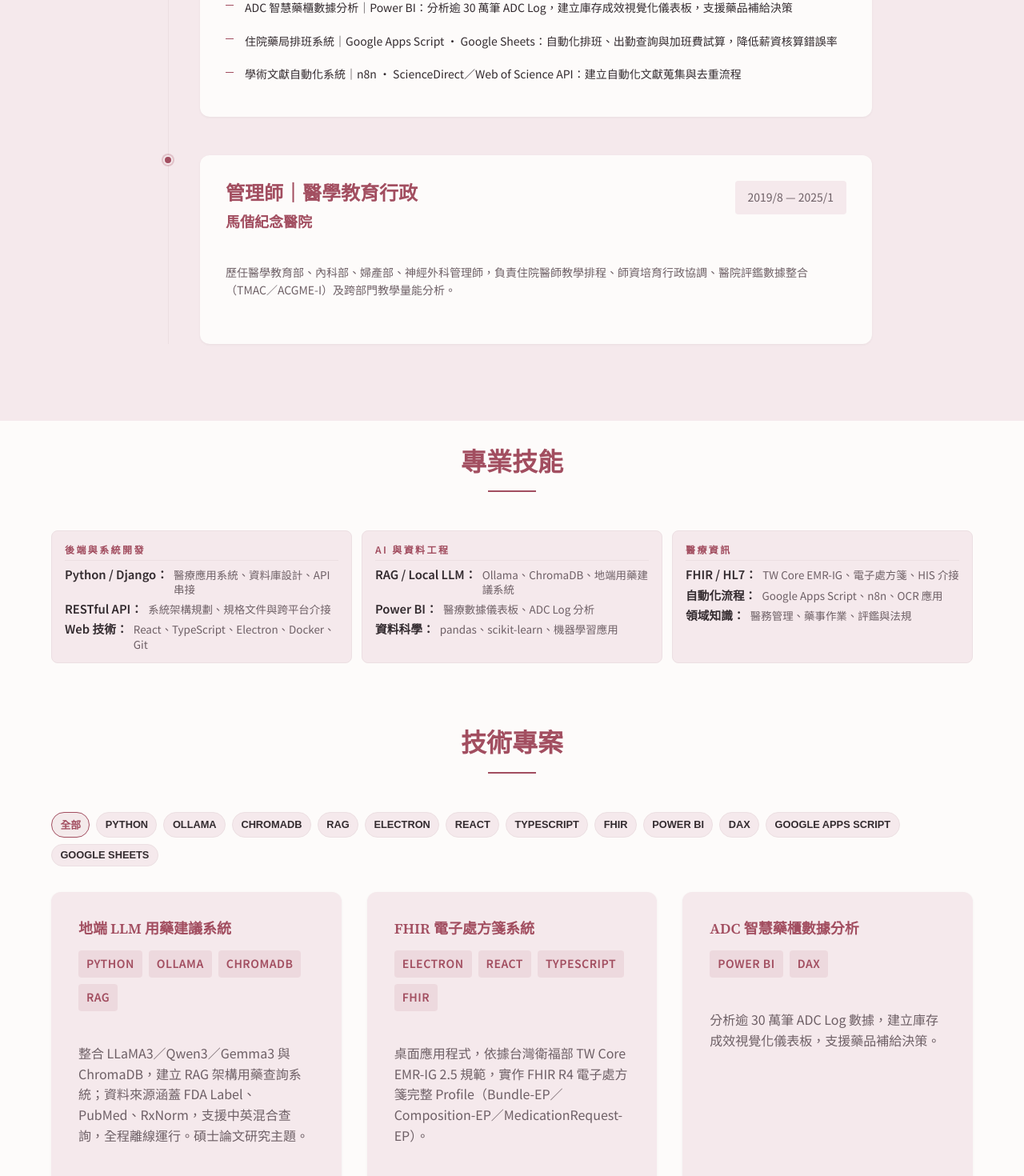
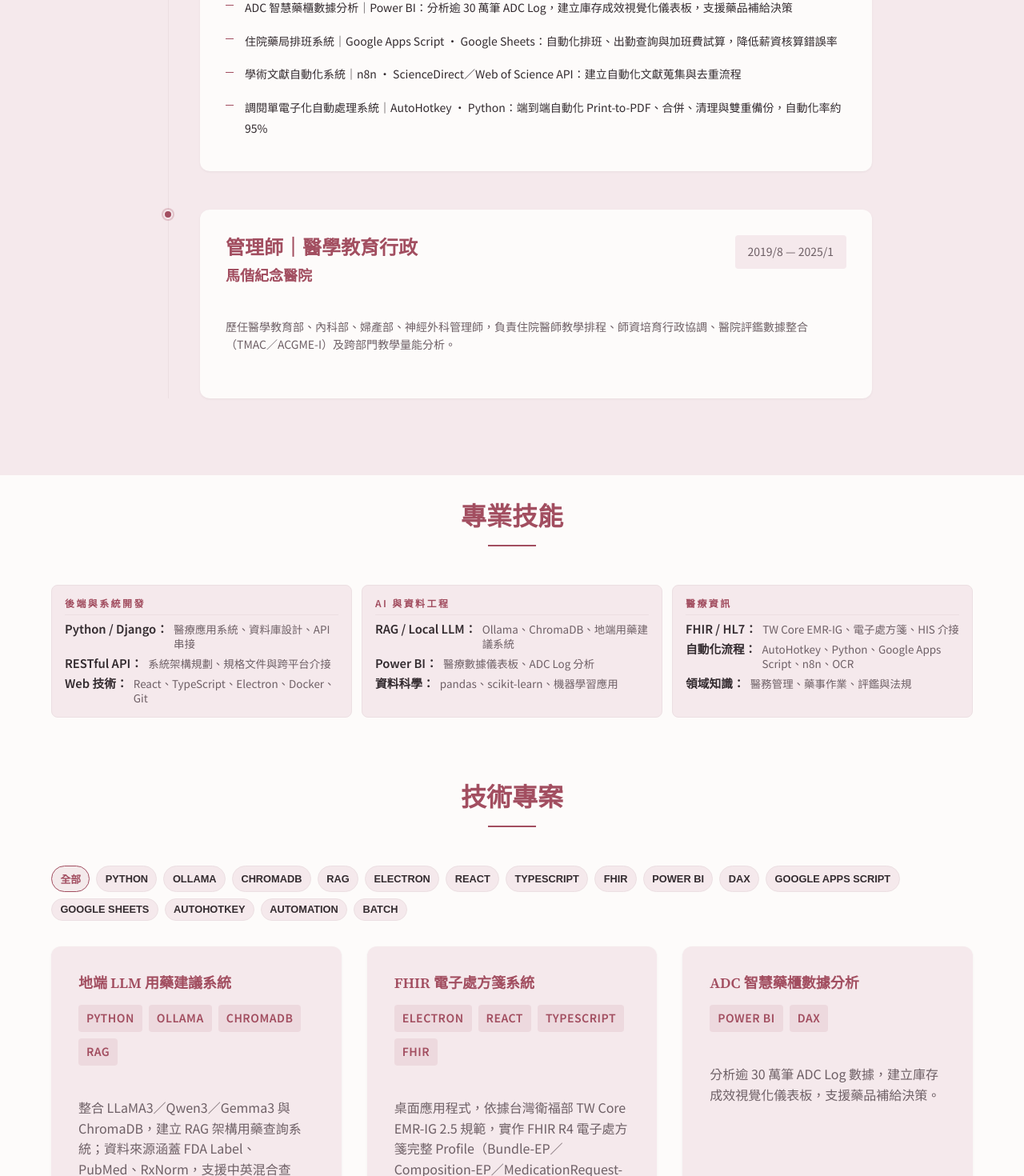
Before and after one commit to Tai-Ju/ruru-cv, a Vue app: page / in a window 1280 px wide. Shown: the part 2159-3629 px from the top of the page at 80% size. Built offline with nearby package versions, Linux system fonts and the light colour scheme.

Commit message:
feat: 新增調閱單電子化自動處理系統至技術專案
以 AutoHotkey + Python 端到端自動化敘事呈現，並連結 GitHub 專案與工作經歷亮點。

Co-authored-by: Cursor <cursoragent@cursor.com>

```diff
--- a/src/components/resume/ResumeExperience.vue
+++ b/src/components/resume/ResumeExperience.vue
@@ -32,7 +32,8 @@ const experiencesZh = [
       'FHIR 電子處方箋系統｜Electron · React · TypeScript：依 TW Core EMR-IG 2.5 實作 FHIR R4 電子處方箋完整 Profile',
       'ADC 智慧藥櫃數據分析｜Power BI：分析逾 30 萬筆 ADC Log，建立庫存成效視覺化儀表板，支援藥品補給決策',
       '住院藥局排班系統｜Google Apps Script · Google Sheets：自動化排班、出勤查詢與加班費試算，降低薪資核算錯誤率',
-      '學術文獻自動化系統｜n8n · ScienceDirect／Web of Science API：建立自動化文獻蒐集與去重流程'
+      '學術文獻自動化系統｜n8n · ScienceDirect／Web of Science API：建立自動化文獻蒐集與去重流程',
+      '調閱單電子化自動處理系統｜AutoHotkey · Python：端到端自動化 Print-to-PDF、合併、清理與雙重備份，自動化率約 95%'
     ]
   },
   {
@@ -76,7 +77,8 @@ const experiencesEn = [
       'FHIR e-prescription desktop app with Electron, React, and TypeScript aligned to TW Core EMR-IG 2.5.',
       'ADC smart-cabinet analytics in Power BI over 300k+ log records to support replenishment decisions.',
       'Pharmacy scheduling automation with Google Apps Script and Sheets for shifts, attendance, and overtime calculation.',
-      'Literature automation pipeline with n8n and ScienceDirect / Web of Science APIs.'
+      'Literature automation pipeline with n8n and ScienceDirect / Web of Science APIs.',
+      'Chart-request digitization automation with AutoHotkey and Python: Print-to-PDF capture, merge, cleanup, and dual backup (~95% automation).'
     ]
   },
   {
--- a/src/components/resume/ResumeProjects.vue
+++ b/src/components/resume/ResumeProjects.vue
@@ -47,6 +47,17 @@ const projects = [
     descriptionEn:
       'Automated scheduling tool for shift rules, attendance lookup, and overtime calculation, replacing manual payroll workflows.',
     link: 'https://github.com/Tai-Ju/gas-pharmacy-schedule-system'
+  },
+  {
+    id: 5,
+    title: '調閱單電子化自動處理系統',
+    titleEn: 'Automated Chart Request Digitization System',
+    tags: ['AUTOHOTKEY', 'PYTHON', 'AUTOMATION', 'BATCH'],
+    description:
+      '以 AutoHotkey + Python 打造端到端自動化流程：自動攔截醫令系統 Print-to-PDF 對話框並命名儲存、一鍵合併當日檔案、定時清理與本機／網路雙重備份。將紙本調閱作業轉為近乎零手動的電子化流程，自動化率達 95%，零額外軟體成本落地於臨床藥學日常作業。',
+    descriptionEn:
+      'End-to-end automation with AutoHotkey and Python: auto-capture Print-to-PDF dialogs with naming, one-key daily merge, scheduled cleanup, and dual local/network backup. Turned paper chart-request workflows into a near hands-free digital process (~95% automation) at zero extra software cost.',
+    link: 'https://github.com/Tai-Ju/autohotkey-scripts'
   }
 ]
 
--- a/src/components/resume/ResumeSkills.vue
+++ b/src/components/resume/ResumeSkills.vue
@@ -25,7 +25,7 @@ const skillCategoriesZh = [
     title: '醫療資訊',
     skills: [
       { name: 'FHIR / HL7', experience: 'TW Core EMR-IG、電子處方箋、HIS 介接' },
-      { name: '自動化流程', experience: 'Google Apps Script、n8n、OCR 應用' },
+      { name: '自動化流程', experience: 'AutoHotkey、Python、Google Apps Script、n8n、OCR' },
       { name: '領域知識', experience: '醫務管理、藥事作業、評鑑與法規' }
     ]
   }
@@ -52,7 +52,7 @@ const skillCategoriesEn = [
     title: 'Health Informatics',
     skills: [
       { name: 'FHIR / HL7', experience: 'TW Core EMR-IG, e-prescriptions, HIS integration' },
-      { name: 'Automation', experience: 'Google Apps Script, n8n, OCR applications' },
+      { name: 'Automation', experience: 'AutoHotkey, Python, Google Apps Script, n8n, OCR' },
       { name: 'Domain Knowledge', experience: 'Healthcare admin, pharmacy operations, accreditation' }
     ]
   }
```
Also changed, not shown: data/resume.json (+14 -2 lines).
